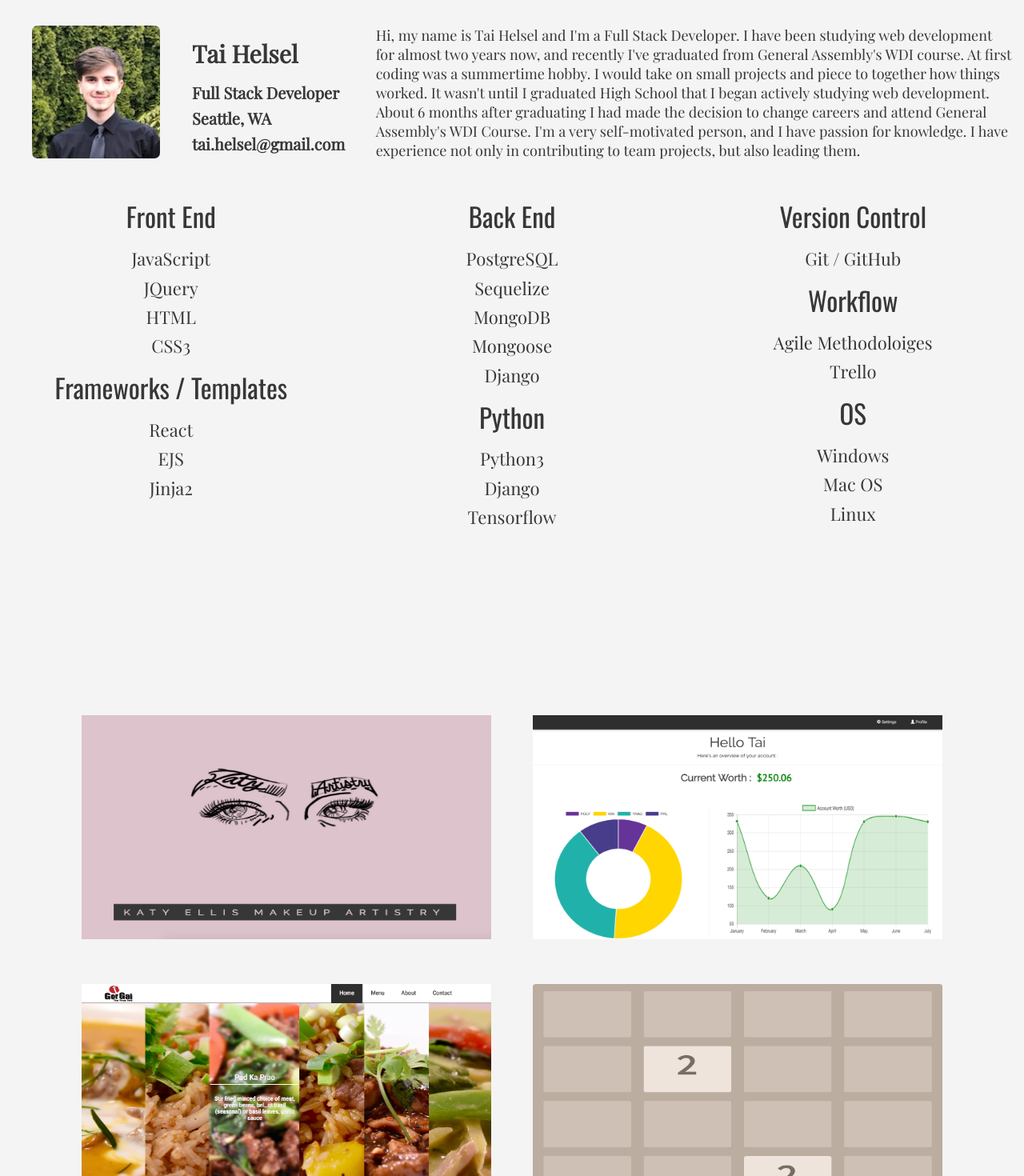
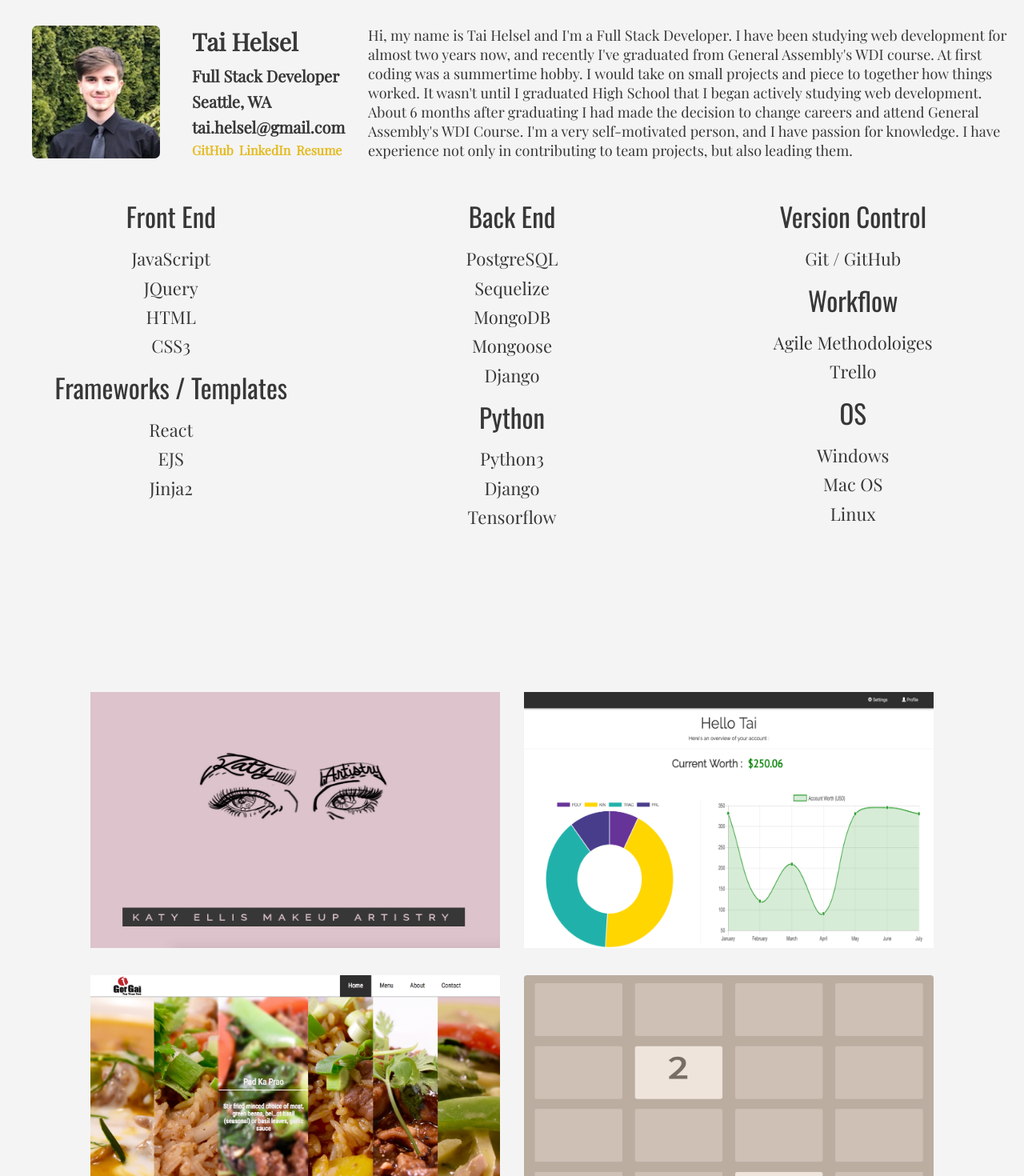
Before and after one commit to taihelsel/portfolio-v2, a React (Create React App) app: page / in a window 1280 px wide. Shown: the top 1470 px of the page at 80% size. Built offline with nearby package versions, Linux system fonts and the light colour scheme.

Commit message:
added github,linkedin, and resume links

```diff
--- a/src/App.css
+++ b/src/App.css
@@ -42,17 +42,42 @@ html,body,#root,.App{
   text-align: left;
   display: inline-block;
   float: left;
-  margin-right:3vmax;
+  margin-right:2vmax;
   color:var(--charcoal);
 }
 #about-info h1{
   font-size:2vmax;
-  margin:15px 0;
+  margin:0 0 9px 0;
 }
 #about-info h2{
   margin:0 0 5px 0;
   font-size:1.5vmax;
 }
+.about-links{
+  list-style: none;
+  display: inline-block;
+  margin:0;
+  padding:0;
+}
+.about-links li{
+  display: inline-block;
+  margin: 0 7px 0 0;
+}
+.about-links li  a{
+  text-decoration: none;
+  font-weight: bolder;
+  font-size:1.25vw;
+  color:#e5bb25;
+}
+.about-links li:after {
+  display:block;
+  content: '';
+  margin-top:6px;
+  border-bottom:2px solid var(--gold);
+  transform: scaleX(0);
+  transition: transform 175ms ease-in-out;
+}
+.about-links li:hover:after { transform: scaleX(1); }
 #about-text{
   font-size: 1.4vmax;
   text-align: left;
@@ -127,7 +152,7 @@ html,body,#root,.App{
   display:inline-block;
   width:40%;
   margin:2vmax;
-  height:35vh;
+  height:25vw;
   transition: all 1s ease;
   cursor: pointer;
   position: relative;
@@ -178,7 +203,7 @@ html,body,#root,.App{
   }
   #about-info h1{
     font-size: 30px;
-    margin: 15px 0;
+    margin: 0 0 9px 0;
   }
   #about-info h2{
     margin: 0 0 5px 0;
@@ -204,6 +229,12 @@ html,body,#root,.App{
     padding:17.25px 41.3px;
     font-size:20px;
   }
+  /*Projects Page*/
+  .projects-item{
+    max-width:545.188px;
+    max-height:321.297px;
+    margin: 15px;
+  }
 }
 @media (min-width: 1000px) and (max-height: 750px){
   /*Landing Page*/
@@ -224,6 +255,12 @@ html,body,#root,.App{
   }
   #landing-portfolio-btn  a{
     padding:8.5px 30.5px;
+  }
+  /*Projects Page*/
+  .projects-item{
+    max-width:500px;
+    max-height:280px;
+    margin: 15px;
   }
 }
 @media (max-height:678px){
--- a/src/components/Landing/Landing.js
+++ b/src/components/Landing/Landing.js
@@ -11,6 +11,11 @@ const Landing = () => {
                 <h2>Full Stack Developer</h2>
                 <h2>Seattle, WA</h2>
                 <h2>tai.helsel@gmail.com</h2>
+                <ul className="about-links">
+                    <li><a href="https://github.com/taihelsel" target="_blank">GitHub</a></li>
+                    <li><a href="https://www.linkedin.com/in/taihelsel/" target="_blank">LinkedIn</a></li>
+                    <li><a href="https://resume.creddle.io/resume/v8ri9fi0fi" target="_blank">Resume</a></li>
+                </ul>
             </div>
             <p id="about-text">Hi, my name is Tai Helsel and I'm a Full Stack Developer. I have been studying web development for almost two years now, and recently I've graduated from General Assembly's WDI course. At first coding was a summertime hobby. I would take on small projects and piece to together how things worked. It wasn't until I graduated High School that I began actively studying web development. About 6 months after graduating I had made the decision to change careers and attend General Assembly's WDI Course. I'm a very self-motivated person, and I have passion for knowledge. I have experience not only in contributing to team projects, but also leading them.</p>
         </div>
```
